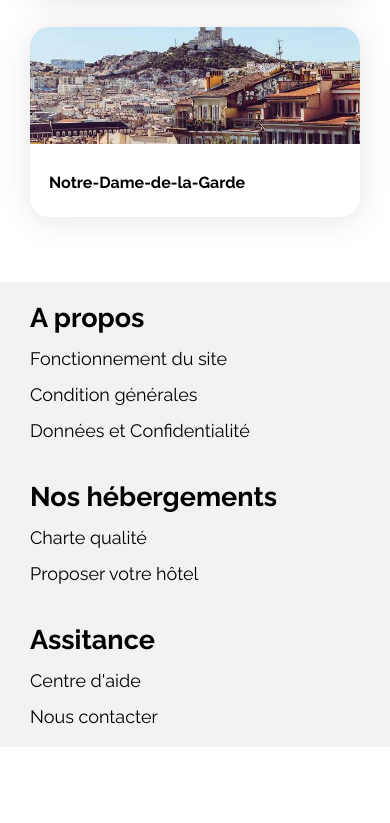
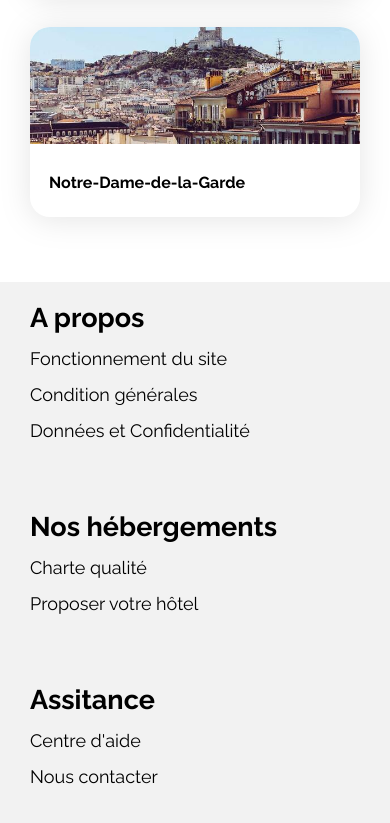
Before and after one commit to Corentin1108/booki-starter-code-master, a plain HTML site: page index.html in a window 390 px wide. Shown: the part 3714-4537 px from the top of the page. Before the commit the page ends 4461 px from the top, so only its background shows below. Drawn offline with Linux system fonts and the light colour scheme.

Commit message:
25/03/2024

```diff
--- a/css/style.css
+++ b/css/style.css
@@ -659,7 +659,8 @@ nav ul a:hover {
         border-radius: 0;
         background-color: white;
       }
-      .hebergements-and-populaires section.populaires {
+
+    .hebergements-and-populaires section.populaires {
         order: -1; /*Pour inverser les section populaires et hébergements*/
         margin: 0;
         background-color: var(--main-bg-color);
@@ -726,7 +727,16 @@ nav ul a:hover {
 
     .text-footer p,
     .text-footer h2 {
-       padding: 0px 30px;
+      padding: 0px 30px;
+
+
+    }
+
+    .text-footer {
+        padding: 0px;
+        padding-bottom: 50px;
+        padding-top: 20px ;
+
     }
 
 
```
